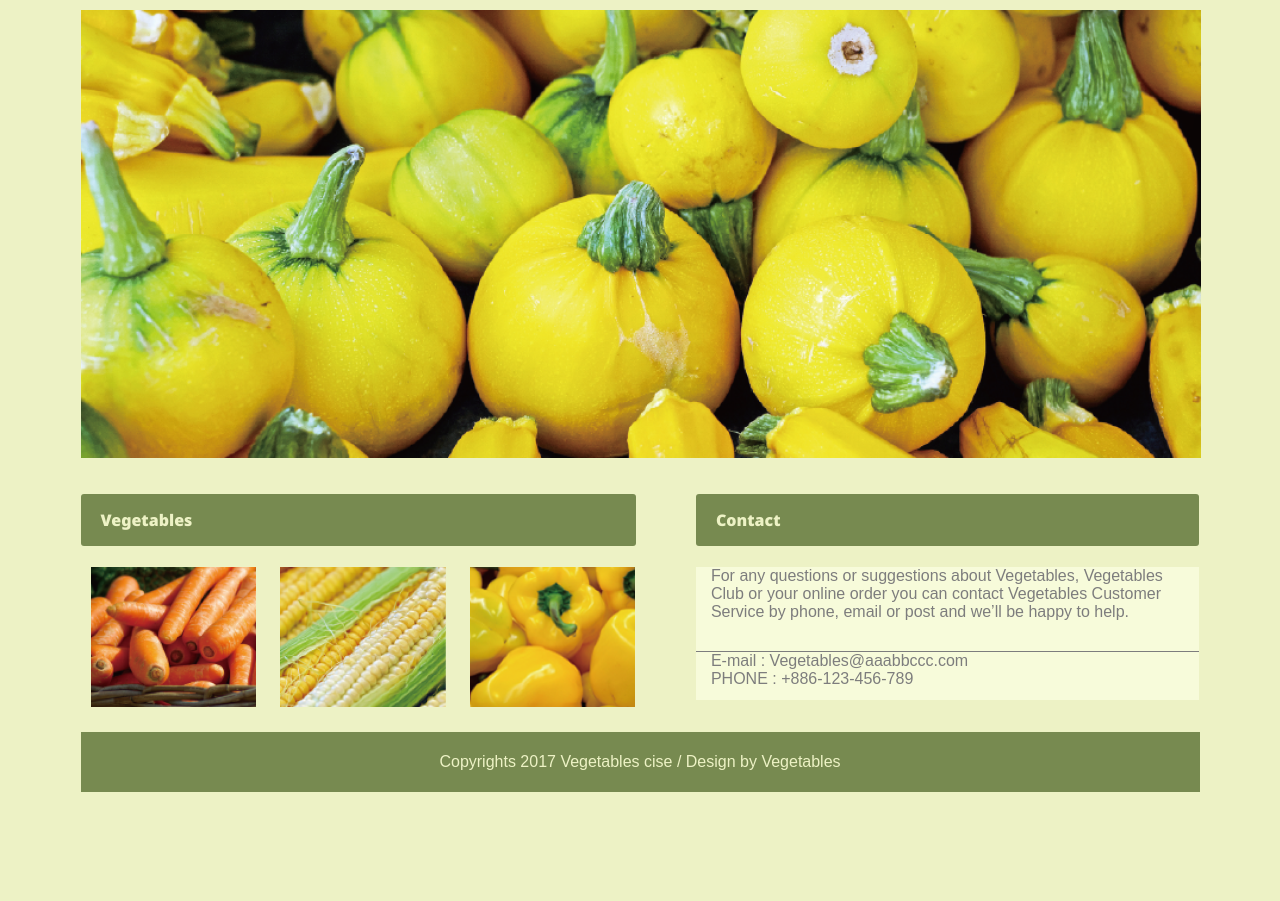
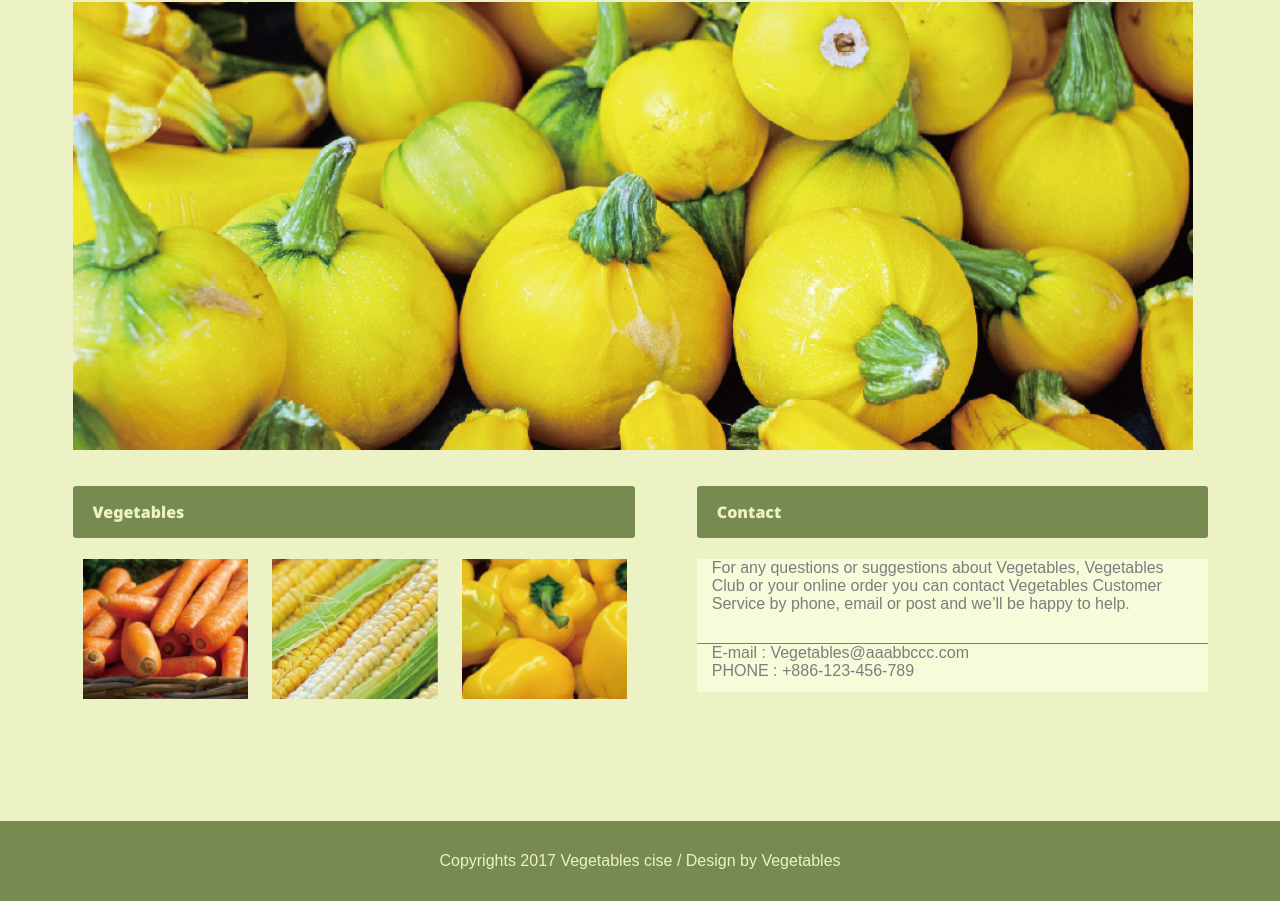
Before and after one commit to RC0927/Vegetables, a plain HTML site: page index.html in a window 1280 px wide. Shown: the part 123-1024 px from the top of the page. Before the commit the page ends 923 px from the top, so only its background shows below. Drawn offline with Linux system fonts and the light colour scheme; files whose address does not match are found by name.

Commit message:
style01.css

```diff
--- a/style01.css
+++ b/style01.css
@@ -1,11 +1,14 @@
 
 html{
     background-color: #EDF2C5;
+
+
+}
+.box{
     max-width: 1135px;
     margin-left: auto;
     margin-right: auto;
     font-family: 'Noto Sans', sans-serif;
-
 }
 
 .container{
@@ -130,9 +133,15 @@ a {
 
 footer {
     background-color: #778A50;
-    padding: 5px 0px;
+    padding: 15px 5px;
     margin-top: 20px;
     text-align: center;
      color: #EDF2C5;
      font-family: "Arial";
-}
+     margin-top: 117px;
+
+    }
+
+    body{
+        margin: 0;
+    }
```
